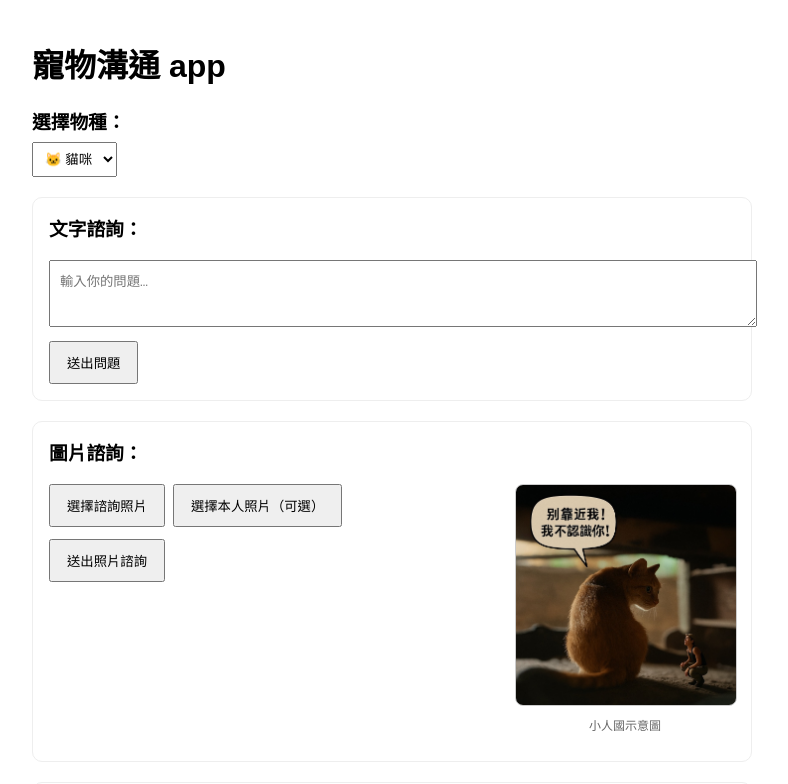
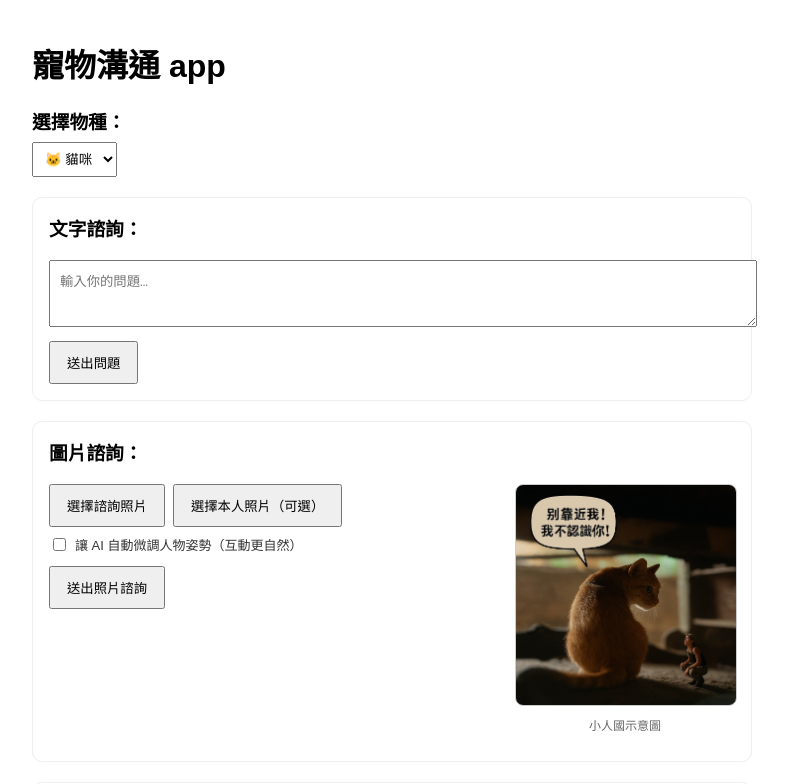
Before and after one commit to greatnathan0721-pixel/pet-plant-comm-mvp, a Next.js app: page / in a window 1280 px wide. Shown: the top 784 px of the page, without its empty margins (248-1036 px from the left). Built offline with nearby package versions, Linux system fonts and the light colour scheme.

Commit message:
Update HomeClient2.jsx

```diff
--- a/components/HomeClient2.jsx
+++ b/components/HomeClient2.jsx
@@ -41,6 +41,9 @@ export default function HomeClient2() {
   const [theaterUrl, setTheaterUrl] = useState('');
   const [theaterError, setTheaterError] = useState('');
   const [audioAdvice, setAudioAdvice] = useState('');
+
+  // ✅ 新增：是否讓 AI 自動微調人物姿勢（與寵物/植物互動更自然）
+  const [poseAdjust, setPoseAdjust] = useState(false);
 
   // 文字諮詢（保留）
   async function handleTextSubmit(e) {
@@ -108,7 +111,7 @@ export default function HomeClient2() {
         setPetResult(data);
       }
 
-      // 串接 theater 寫實生圖（後端自動選詞，禁止亂加人、保留背景）
+      // 串接 theater 寫實生圖（後端自動選詞；禁止亂加人；保原背景）
       const tRes = await fetch('/api/theater2', {
         method: 'POST',
         headers: { 'Content-Type': 'application/json' },
@@ -116,9 +119,14 @@ export default function HomeClient2() {
           subjectType: species === 'plant' ? 'plant' : 'pet',
           species,
           dialogue: { subject: '' }, // 讓後端自動套台詞
-          sceneContext: { showBubbles: true },
+          sceneContext: {
+            showBubbles: true,
+            poseAdjust,              // ✅ 把 checkbox 的值帶給後端
+            mood: 'warm',
+            environmentHint: ''
+          },
           subjectImageData: dataURL,
-          humanImageData: humanPreview || undefined,
+          humanImageData: humanPreview || undefined, // 有上傳才帶，不然後端會嚴禁新增人
         })
       });
       const tJson = await tRes.json();
@@ -172,7 +180,7 @@ export default function HomeClient2() {
 
         <div style={{ display: 'flex', alignItems: 'flex-start', gap: 20 }}>
           <div style={{ flex: '1 1 0%' }}>
-            <div style={{ display: 'flex', gap: 8, flexWrap: 'wrap' }}>
+            <div style={{ display: 'flex', gap: 8, flexWrap: 'wrap', alignItems: 'center' }}>
               <button type='button' onClick={() => fileRef.current?.click()} style={{ padding: '10px 16px' }}>
                 選擇諮詢照片
               </button>
@@ -182,6 +190,12 @@ export default function HomeClient2() {
                 選擇本人照片（可選）
               </button>
               <input ref={humanRef} type='file' accept='image/*' onChange={onHumanChange} style={{ display: 'none' }} />
+
+              {/* ✅ 新增：自動微調人物姿勢 */}
+              <label style={{ display: 'flex', alignItems: 'center', gap: 6, fontSize: 13, color: '#333' }}>
+                <input type="checkbox" checked={poseAdjust} onChange={(e) => setPoseAdjust(e.target.checked)} />
+                讓 AI 自動微調人物姿勢（互動更自然）
+              </label>
             </div>
 
             {preview && (
```
